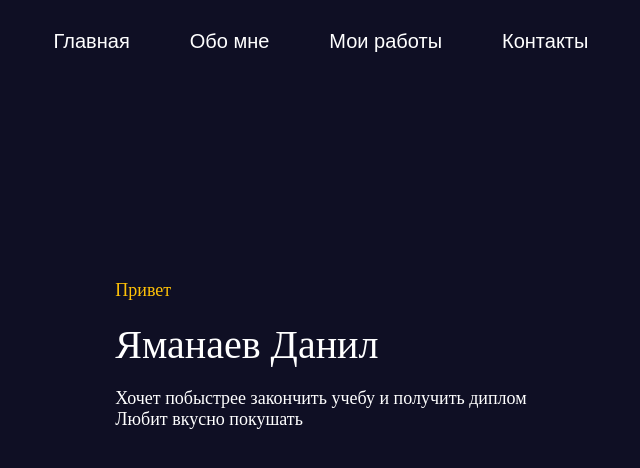
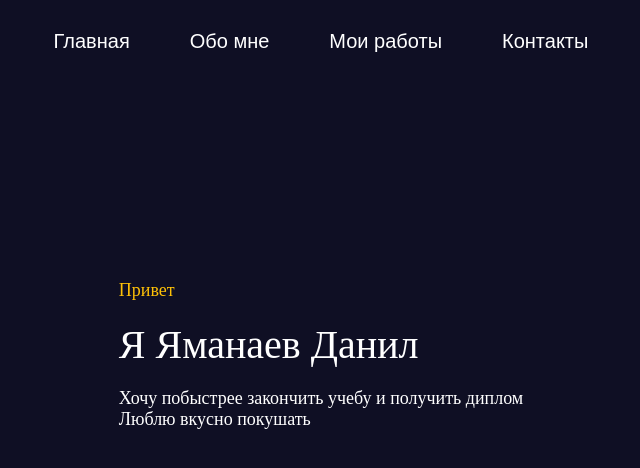
Before and after one commit to Tim948/tim948.github.io, a plain HTML site: page index.html in a window 1280 px wide. Shown: the whole page, without its empty margins (319-959 px from the left). Drawn offline with Linux system fonts and the light colour scheme.

Commit message:
Update index.html

```diff
--- a/index.html
+++ b/index.html
@@ -17,8 +17,8 @@
     <div class="content">
         <div>
             <p class="hello">Привет</p>
-            <p class="name">Яманаев Данил</p>
-            <p class="info">Хочет побыстрее закончить учебу и получить диплом <br>Любит вкусно покушать </p>
+            <p class="name"> Я Яманаев Данил</p>
+            <p class="info">Хочу побыстрее закончить учебу и получить диплом <br>Люблю вкусно покушать </p>
         </div>
     </div>
 </body>
```
